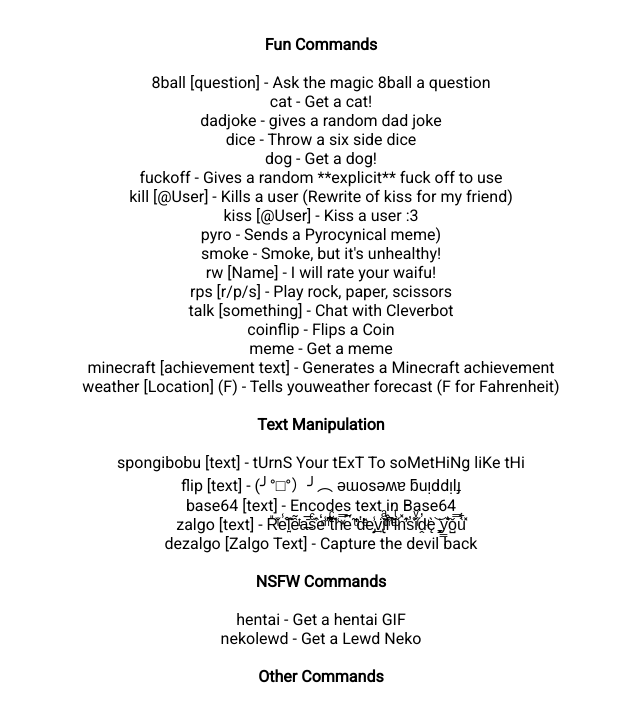
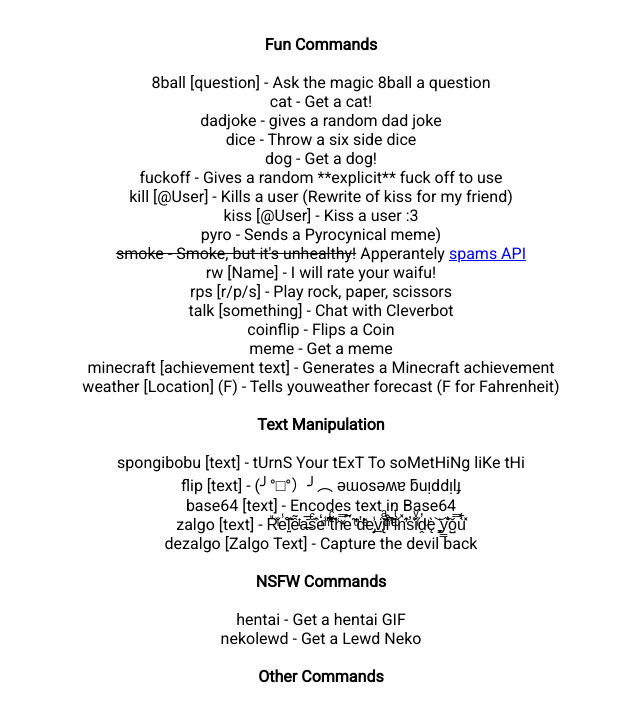
Before and after one commit to Gr8trBots/JustAPotato-Web, a plain HTML site: page doc/commands/index.html in a window 1280 px wide. Shown: the part 83-785 px from the top of the page, without its empty margins (339-979 px from the left). Drawn offline with Linux system fonts and the light colour scheme.

Commit message:
Removed smoke command

```diff
--- a/doc/commands/index.html
+++ b/doc/commands/index.html
@@ -25,7 +25,7 @@
             <li>kill [@User] - Kills a user (Rewrite of kiss for my friend)</li>
             <li> kiss [@User] - Kiss a user :3</li>
             <li>pyro - Sends a Pyrocynical meme)</li>
-            <li>smoke - Smoke, but it's unhealthy!</li>
+            <li><s>smoke - Smoke, but it's unhealthy!</s> Apperantely <a href="https://i.elixi.re/i/lpgs.png">spams API</a></li>
             <li>rw [Name] - I will rate your waifu!</li>
             <li>rps [r/p/s] - Play rock, paper, scissors</li>
             <li>talk [something] - Chat with Cleverbot</li>
```
Also changed, not shown: index.html (+1 -1 lines).
